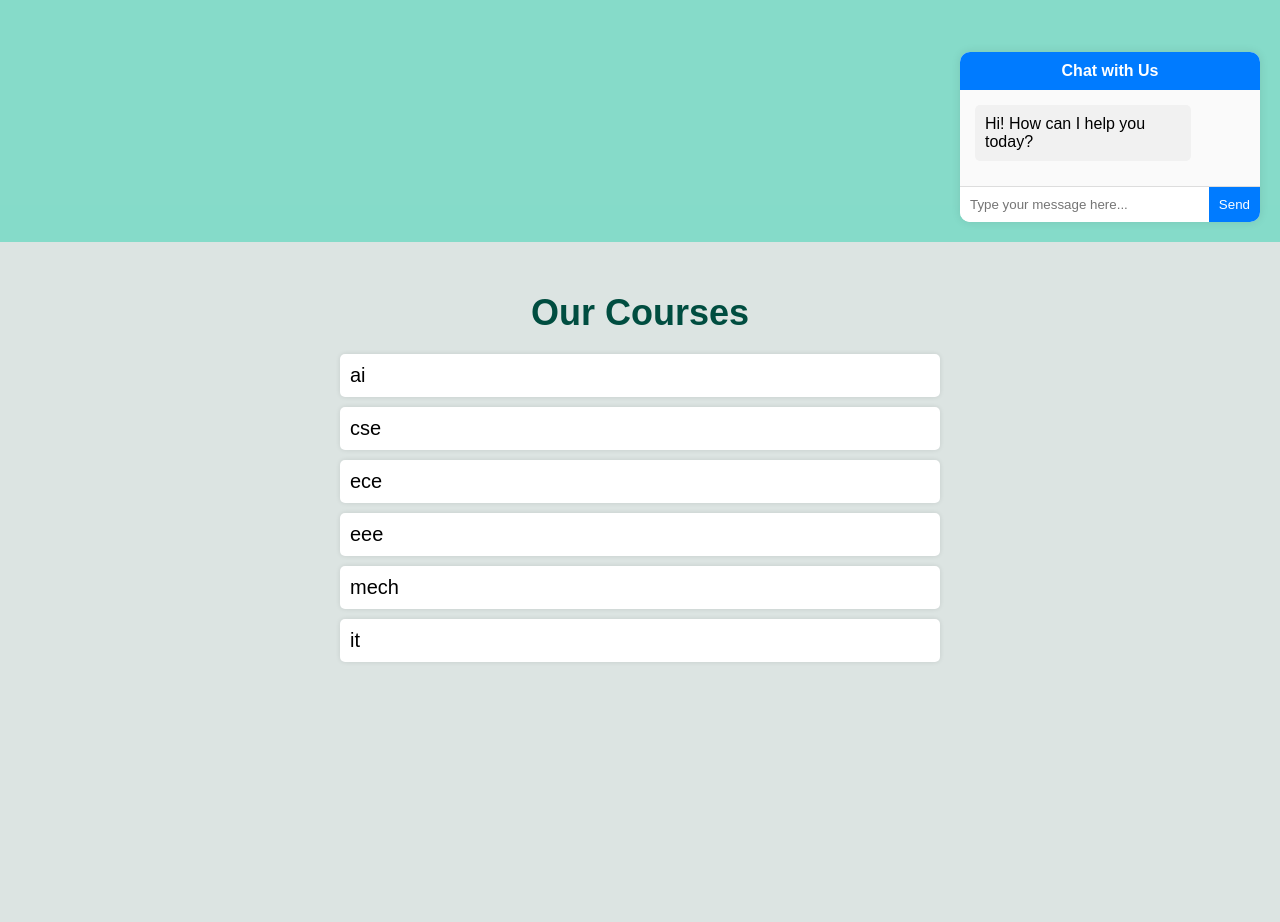
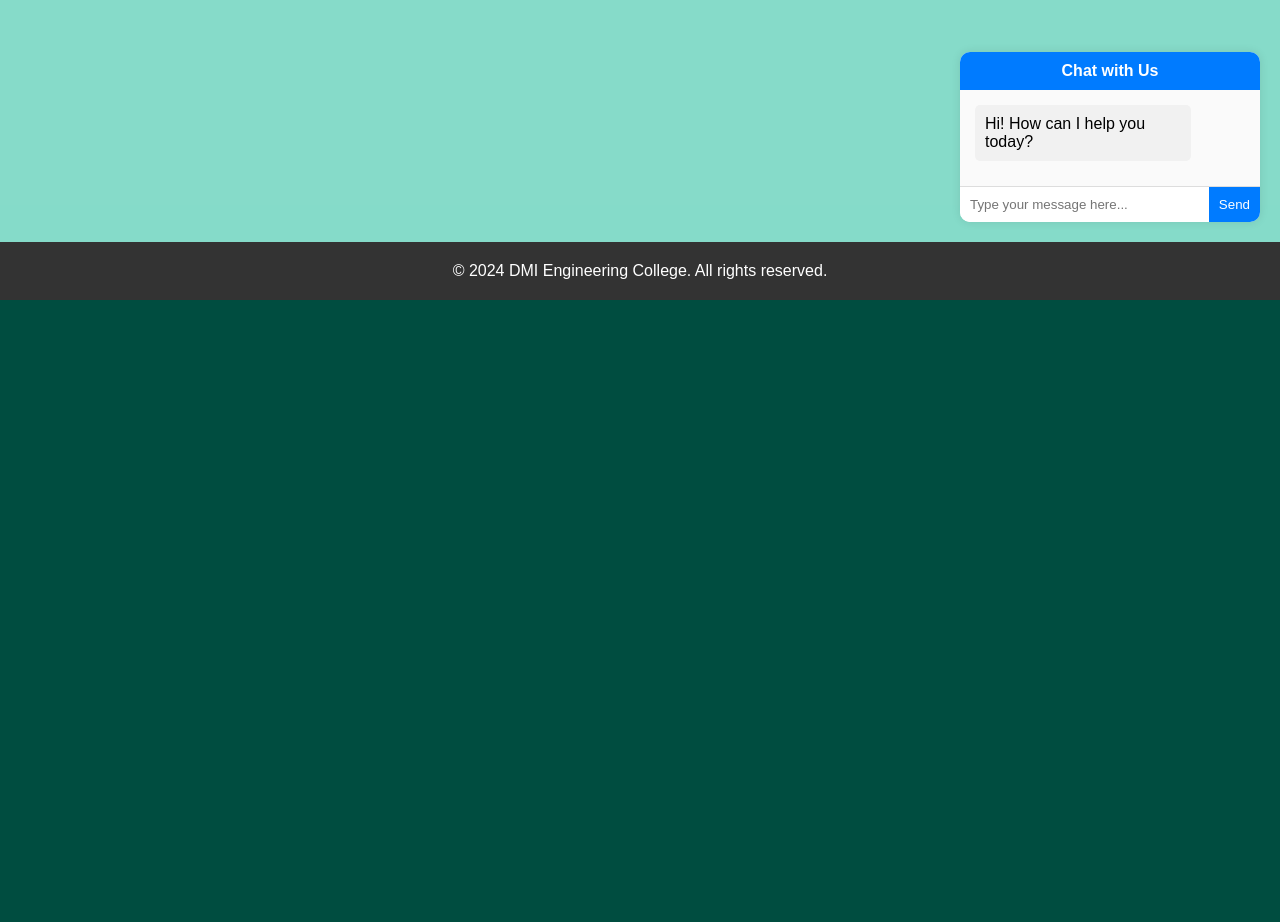
Before and after one commit to Jerphin/index.html, a plain HTML site: page index.html in a window 1280 px wide. Shown: the part 558-1480 px from the top of the page. After the commit the page ends 858 px from the top, so only its background shows below. Drawn offline with Linux system fonts and the light colour scheme.

Commit message:
Update index.html

```diff
--- a/index.html
+++ b/index.html
@@ -275,18 +275,7 @@
         <button onclick="document.getElementById('courses').scrollIntoView({ behavior: 'smooth' });">Explore Our Courses</button>
     </section>
 
-    <!-- Courses Section -->
-    <section id="courses">
-        <h2>Our Courses</h2>
-        <ul>
-            <li>ai</li>
-            <li>cse</li>
-            <li>ece</li>
-            <li>eee</li>
-            <li>mech</li>
-            <li>it</li>
-        </ul>
-    </section>
+
 
     <!-- Chatbot Section -->
     <div class="chat-container">
```
